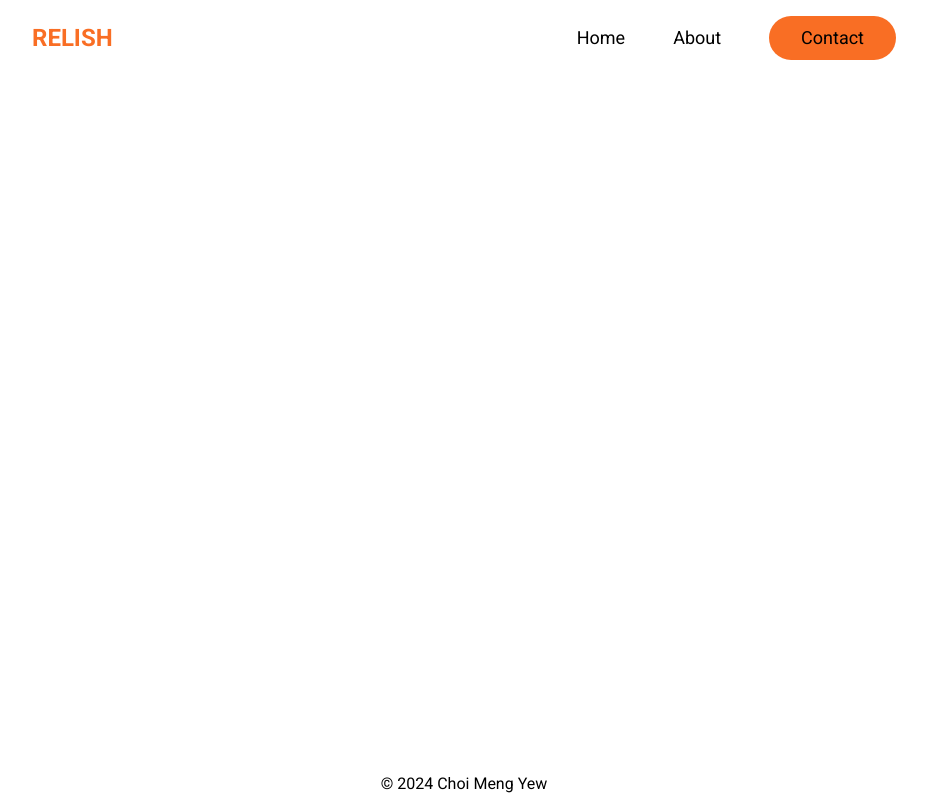
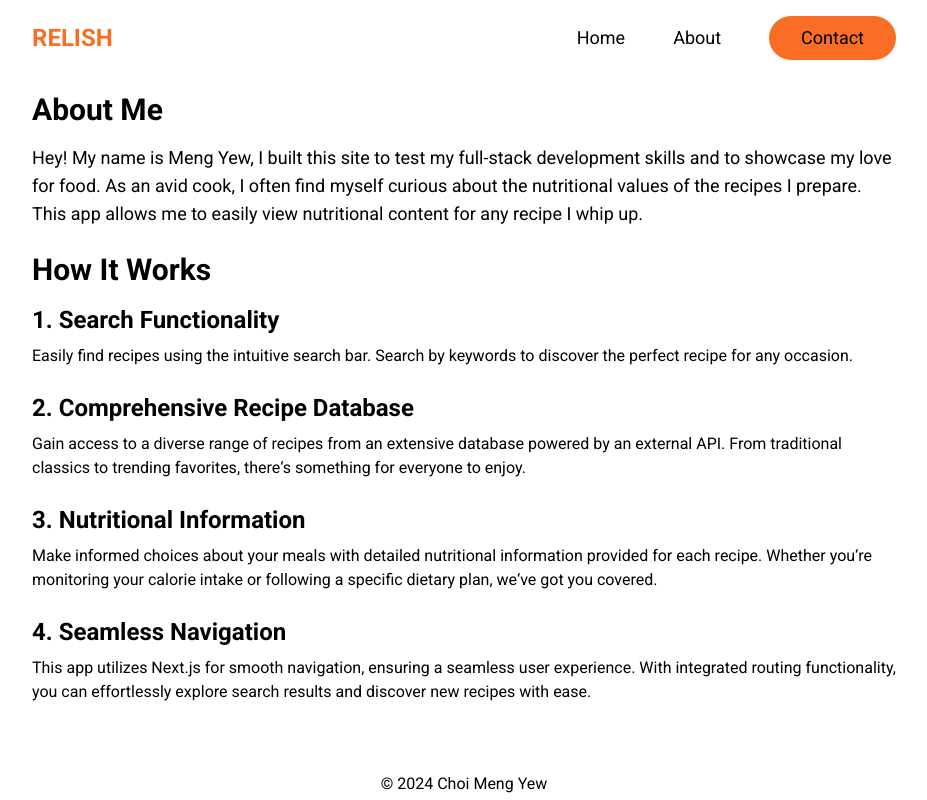
Before and after one commit to CitizenCathay/recipe-app, a Next.js app: page /about in a window 1280 px wide. Shown: the whole page, without its empty margins (176-1103 px from the left). Built offline with nearby package versions, Linux system fonts and the light colour scheme.

Commit message:
Add content to about page

```diff
--- a/src/app/about/page.tsx
+++ b/src/app/about/page.tsx
@@ -1,12 +1,63 @@
 import React from "react";
-import AboutSection from "@/components/AboutPage/AboutSection";
+import Head from "next/head";
 
-const page = () => {
+const AboutPage = () => {
   return (
     <>
-      <AboutSection />
+      <Head>
+        <title>About us</title>
+        <meta name="description" content="Learn more about our recipe app." />
+      </Head>
+      <section className="mt-4 sm:mt-8">
+        <h1 className="text-3xl font-bold mb-4">About Me</h1>
+        <p className="text-lg mb-6">
+          Hey! My name is Meng Yew, I built this site to test my full-stack
+          development skills and to showcase my love for food. As an avid cook,
+          I often find myself curious about the nutritional values of the
+          recipes I prepare. This app allows me to easily view nutritional
+          content for any recipe I whip up.
+        </p>
+        <h2 className="text-3xl font-bold mb-4">How It Works</h2>
+        <div className="mb-6">
+          <h2 className="text-2xl font-bold mb-2">1. Search Functionality</h2>
+          <p>
+            Easily find recipes using the intuitive search bar. Search by
+            keywords to discover the perfect recipe for any occasion.
+          </p>
+        </div>
+        <div className="mb-6">
+          <h2 className="text-2xl font-bold mb-2">
+            2. Comprehensive Recipe Database
+          </h2>
+          <p>
+            Gain access to a diverse range of recipes from an extensive database
+            powered by an external API. From traditional classics to trending
+            favorites, there&lsquo;s something for everyone to enjoy.
+          </p>
+        </div>
+        <div className="mb-6">
+          <h2 className="text-2xl font-bold mb-2">
+            3. Nutritional Information
+          </h2>
+          <p>
+            Make informed choices about your meals with detailed nutritional
+            information provided for each recipe. Whether you&lsquo;re
+            monitoring your calorie intake or following a specific dietary plan,
+            we&lsquo;ve got you covered.
+          </p>
+        </div>
+        <div>
+          <h2 className="text-2xl font-bold mb-2">4. Seamless Navigation</h2>
+          <p>
+            This app utilizes Next.js for smooth navigation, ensuring a seamless
+            user experience. With integrated routing functionality, you can
+            effortlessly explore search results and discover new recipes with
+            ease.
+          </p>
+        </div>
+      </section>
     </>
   );
 };
 
-export default page;
+export default AboutPage;
```
